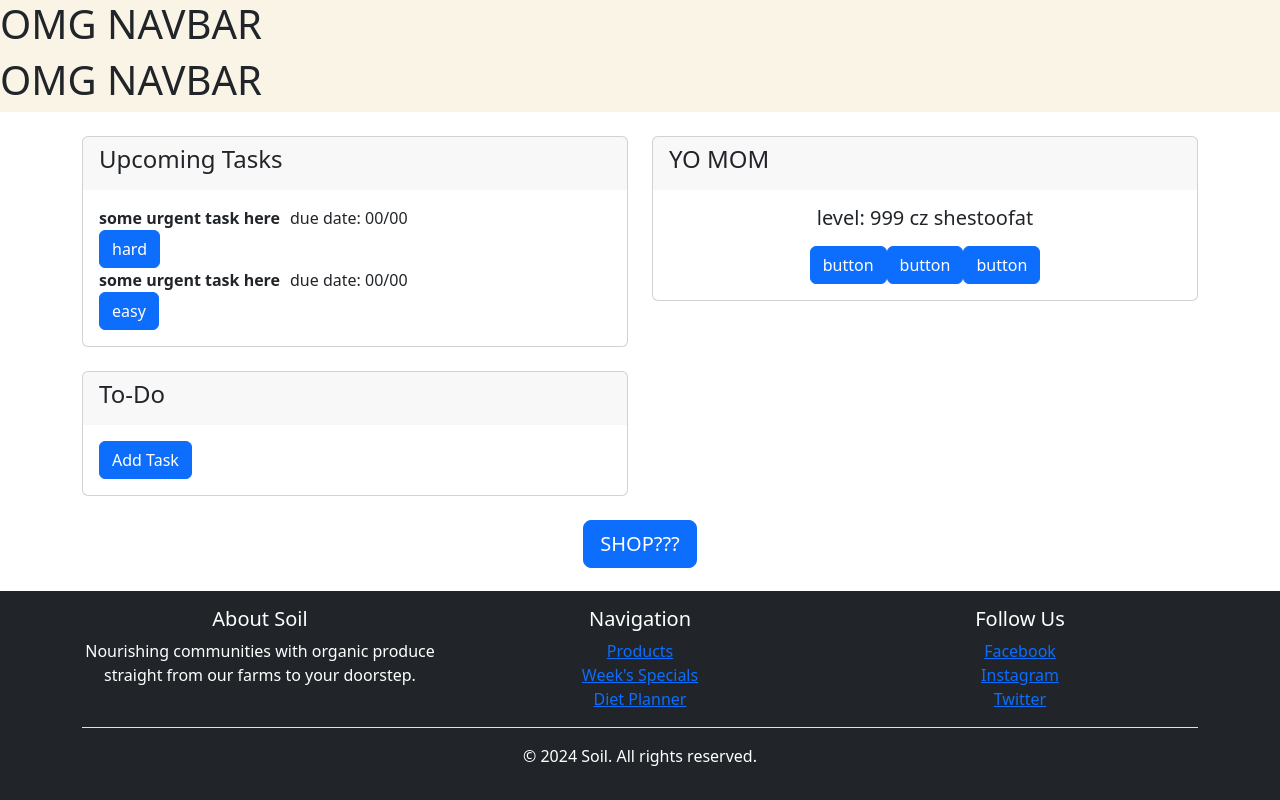
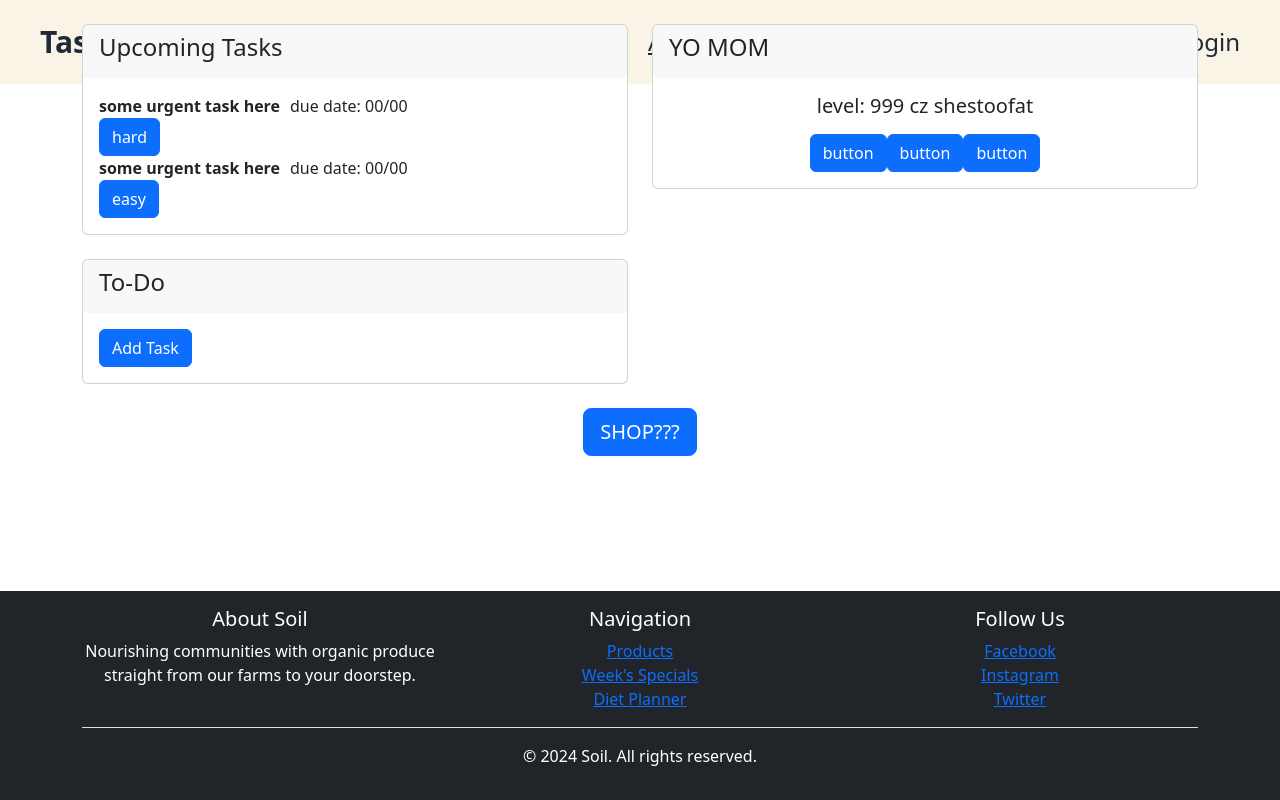
Before and after one commit to aiimee/MACWebHack, a React (Create React App) app in the folder taskagotchi/: page /tasks in a window 1280 px wide. Built offline with nearby package versions, Linux system fonts and the light colour scheme.

Commit message:
Basic Navbar done

```diff
--- a/taskagotchi/src/components/NavigationBar/NavigationBar.jsx
+++ b/taskagotchi/src/components/NavigationBar/NavigationBar.jsx
@@ -1,10 +1,19 @@
 import React from "react";
+import { Link } from "react-router-dom";
 
 const NavigationBar = () => {
   return (
-    <nav className="bg-[#FAF4E6]">
-      <h1>OMG NAVBAR</h1>
-    </nav>
+    <div className="w-full fixed top-0 left-0">
+      <div className="flex items-center justify-between bg-[#FAF4E6] py-4 md:px-10 px-7">
+        <div className="font-bold text-3xl cursor-pointer text-gray-800">
+          TaskaGotchi
+        </div>
+        <div className="text-2xl underline cursor-pointer text-gray-800">
+          About Us
+        </div>
+        <div className="text-2xl cursor-pointer text-gray-800">Login</div>
+      </div>
+    </div>
   );
 };
 
```
